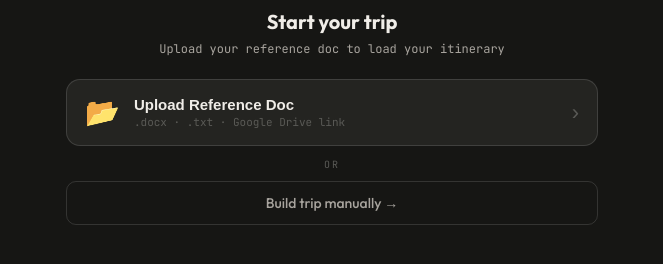
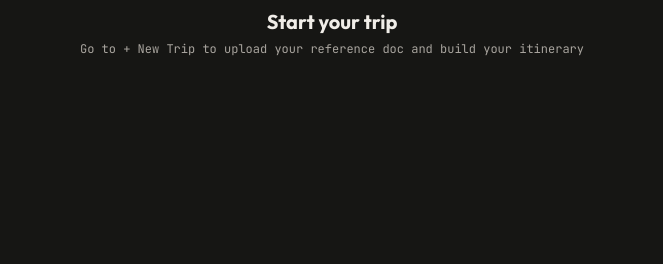
Before and after one commit to honkinsickle/overland-planner, a website: page public/index.html in a window 1280 px wide. Shown: the part 290-554 px from the top of the page, without its empty margins (308-971 px from the left). Drawn offline with nearby package versions, Linux system fonts and the light colour scheme.

Commit message:
Clean home empty state

```diff
--- a/public/index.html
+++ b/public/index.html
@@ -558,17 +558,7 @@
       <div class="home-empty" id="homeEmpty">
         <div class="home-empty-icon">🗺️</div>
         <div class="home-empty-title">Start your trip</div>
-        <div class="home-empty-sub">Upload your reference doc to load your itinerary</div>
-        <button class="home-upload-primary" onclick="openUploadModal()">
-          <span class="home-upload-icon">📂</span>
-          <div>
-            <div class="home-upload-label">Upload Reference Doc</div>
-            <div class="home-upload-hint">.docx · .txt · Google Drive link</div>
-          </div>
-          <span class="home-upload-arrow">›</span>
-        </button>
-        <div class="home-empty-divider">or</div>
-        <button class="home-empty-btn secondary" onclick="goToByName('create')">Build trip manually →</button>
+        <div class="home-empty-sub">Go to + New Trip to upload your reference doc and build your itinerary</div>
       </div>
 
       <div id="homeDayCards" style="display:none;">
```
